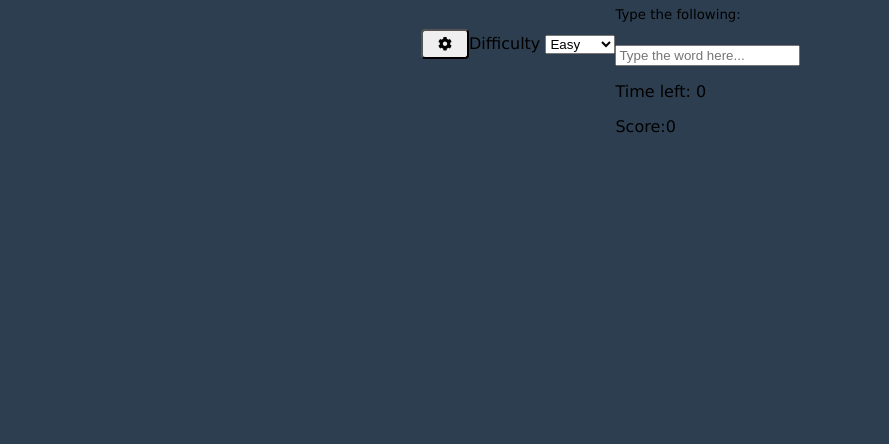
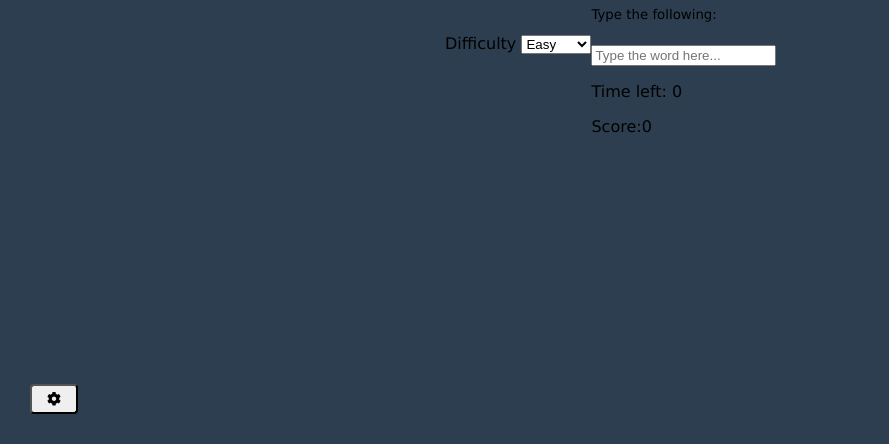
Before and after one commit to BeataJ/typingGame, a plain HTML site: page index.html in a window 1280 px wide. Shown: the part 356-800 px from the top of the page, without its empty margins (0-889 px from the left). Drawn offline with Linux system fonts and the light colour scheme.

Commit message:
style settings-btn

```diff
--- a/style.css
+++ b/style.css
@@ -18,3 +18,9 @@ button {
   border-radius: 4px;
   padding: 5px 15px;
 }
+
+.settings-btn {
+  position: absolute;
+  bottom: 30px;
+  left: 30px
+}
```
